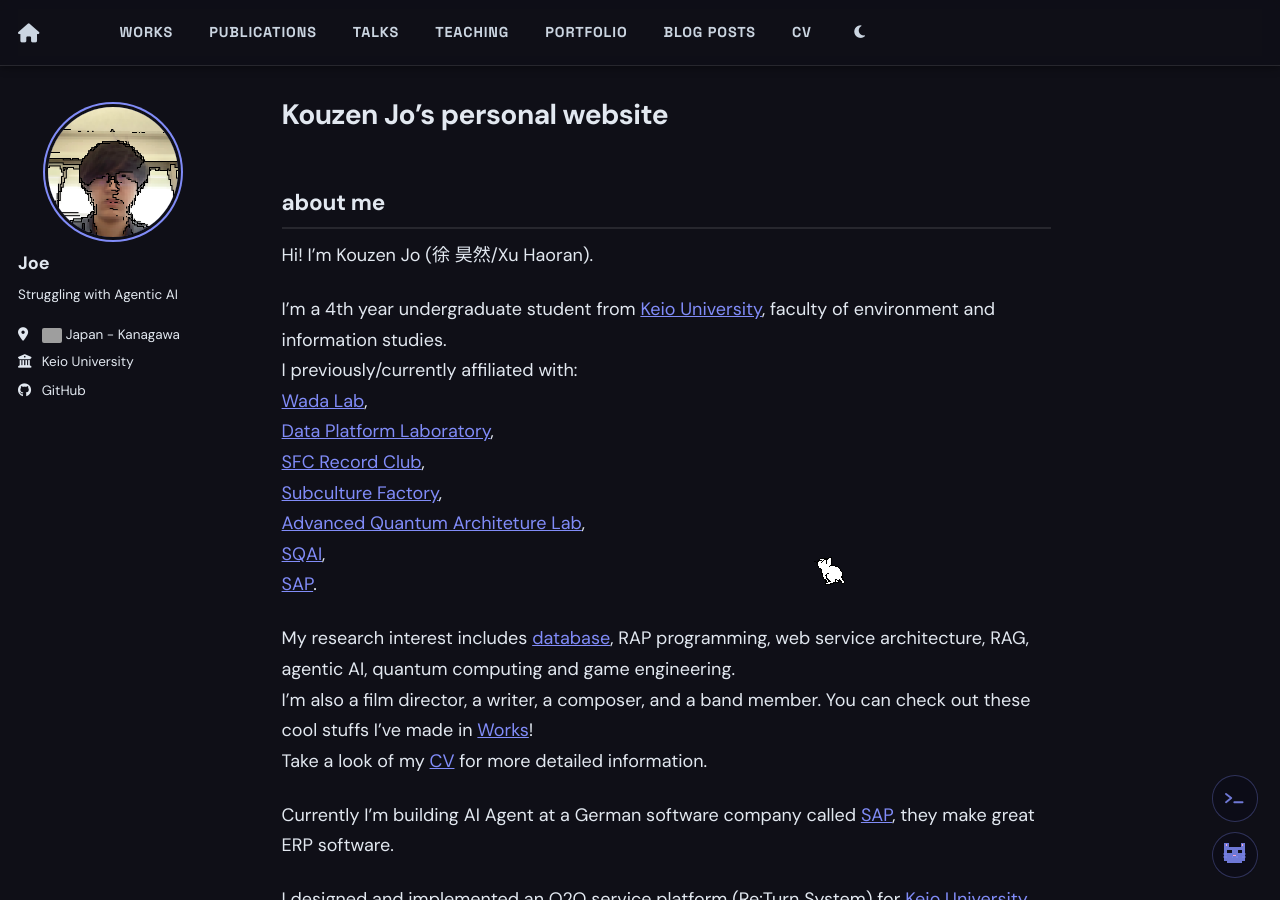
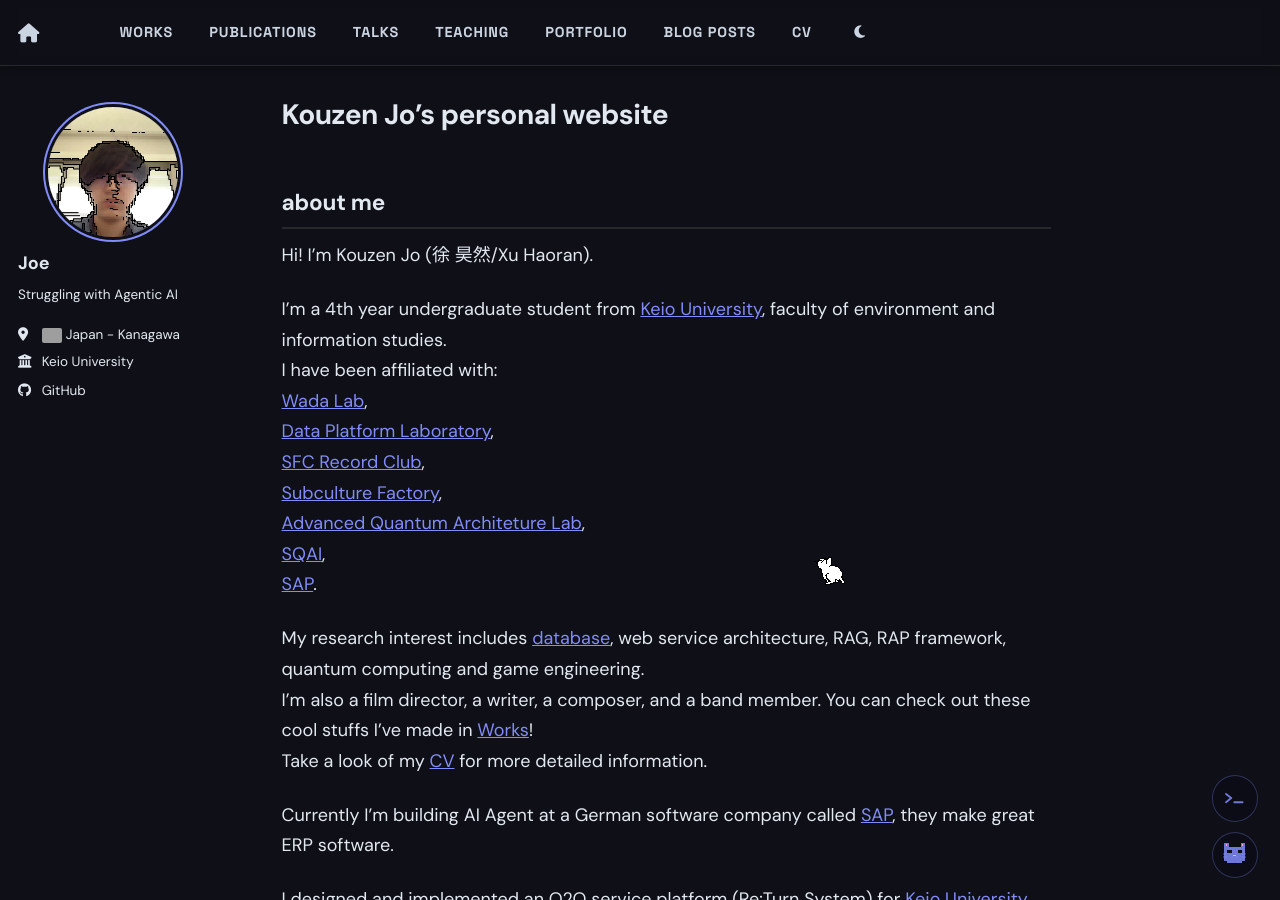
Before and after one commit to Joe-Xuu/joe-xuu.github.io, a Jekyll site: the page built from _pages/about.md, in a window 1280 px wide and 900 px high. Built offline with Jekyll 4.4.1, drawn with Linux system fonts in a browser that asks for light colours; grey boxes are pictures that could not be loaded.

Commit message:
Update about.md

```diff
--- a/_pages/about.md
+++ b/_pages/about.md
@@ -12,7 +12,7 @@
 Hi! I'm Kouzen Jo (徐 昊然/Xu Haoran).
 
 I'm a 4th year undergraduate student from [Keio University](https://www.keio.ac.jp/ja), faculty of environment and information studies.
-I previously/currently affiliated with:
+I have been affiliated with:
 [Wada Lab](https://www.instagram.com/wada__lab/),
 [Data Platform Laboratory](https://sites.google.com/view/dpl-sfc),
 [SFC Record Club](https://sfcindiepress.com/sfc-record-club),
@@ -21,7 +21,7 @@
 [SQAI](https://sqai.jp/),
 [SAP](http://sap.com/).
 
-My research interest includes [database](https://sites.google.com/view/dpl-sfc), RAP programming, web service architecture, RAG, agentic AI, quantum computing and game engineering.
+My research interest includes [database](https://sites.google.com/view/dpl-sfc), web service architecture, RAG, RAP framework, quantum computing and game engineering.
 I'm also a film director, a writer, a composer, and a band member. You can check out these cool stuffs I've made in [Works](/works/)!
 Take a look of my [CV](/cv/) for more detailed information.
 
```
